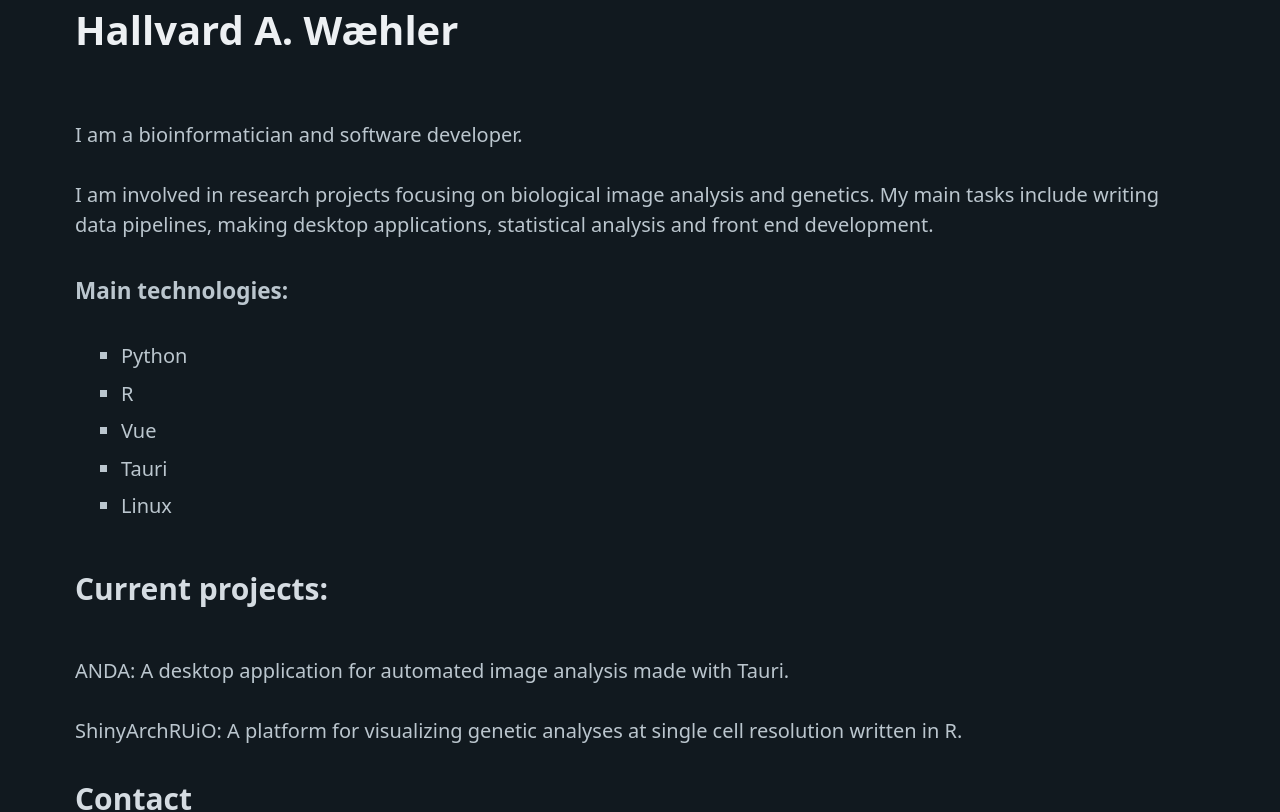
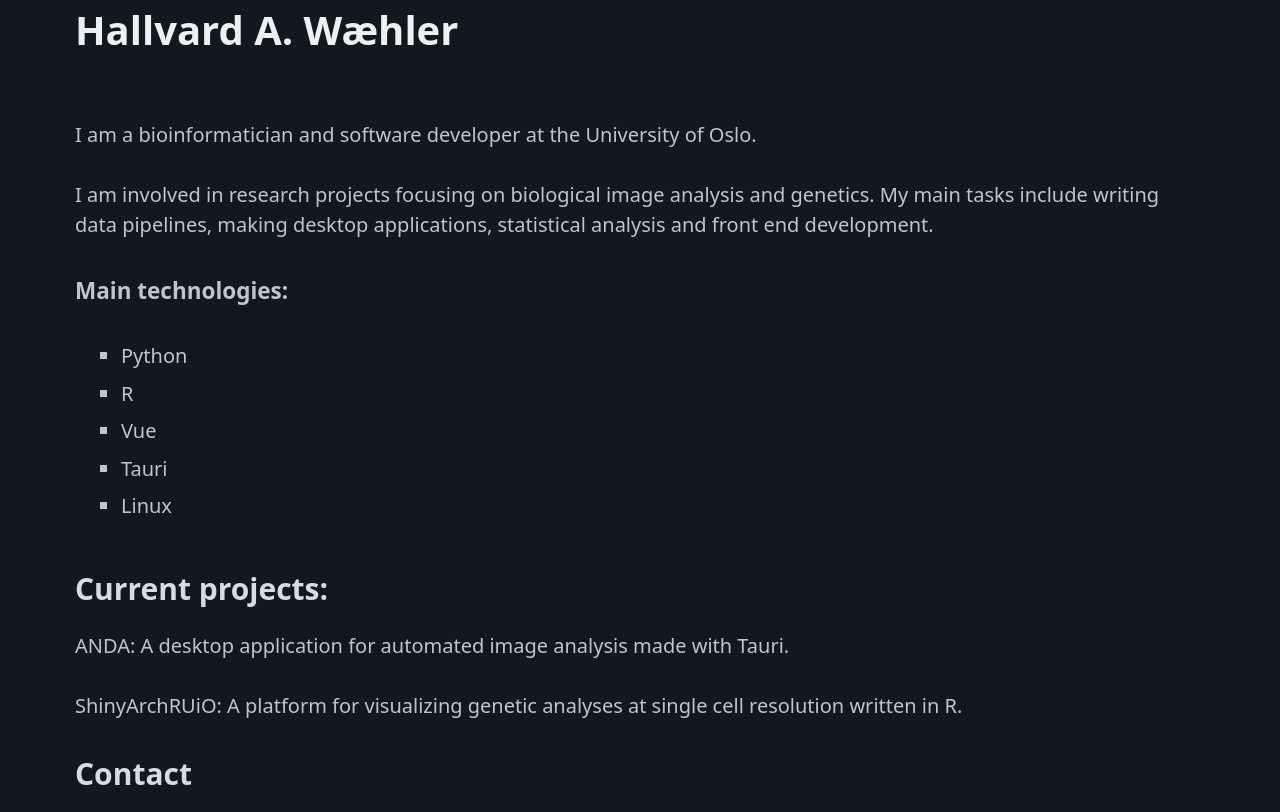
Before and after one commit to hallvaaw/homepage, a Vue app: page / in a window 1280 px wide. Shown: the top 812 px of the page. Built offline with nearby package versions, Linux system fonts and the light colour scheme.

Commit message:
adjusted margins

```diff
--- a/src/App.vue
+++ b/src/App.vue
@@ -1,7 +1,7 @@
 <template>
     <main class="container">
-        <h1>Hallvard A. Wæhler</h1>
-        <p>I am a bioinformatician and software developer.</p>
+        <h1 styl>Hallvard A. Wæhler</h1>
+        <p>I am a bioinformatician and software developer at the University of Oslo.</p>
         <p>I am involved in research projects focusing on biological image analysis and genetics. My main tasks include writing data pipelines, making desktop applications, statistical analysis and front end development.</p>
         <h5>Main technologies:</h5>
         <ul style="margin-left: 26px;">
@@ -11,12 +11,12 @@
            <li>Tauri</li>
            <li>Linux</li>
         </ul>
-        <h3>Current projects:</h3>
+        <h3 style="margin-bottom: 20px;">Current projects:</h3>
         <p>ANDA: A desktop application for automated image analysis made with Tauri.</p>
         <p>ShinyArchRUiO: A platform for visualizing genetic analyses at single cell resolution written in R.</p>
     </main>
     <footer class="container">
-        <h3>Contact</h3>
+        <h3 style="margin-bottom: 20px;">Contact</h3>
         <h6 style="margin-bottom: 6px;"><a href="https://github.com/hallvaaw" target="_blank" rel="noopener noreferrer">GitHub</a></h6>
         <h6><a href="https://www.linkedin.com/in/hallvard-austin-wæhler/" target="_blank" rel="noopener noreferrer">LinkedIn</a></h6>
     </footer>
```
